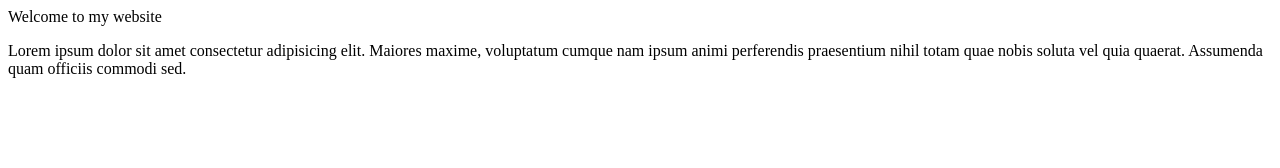
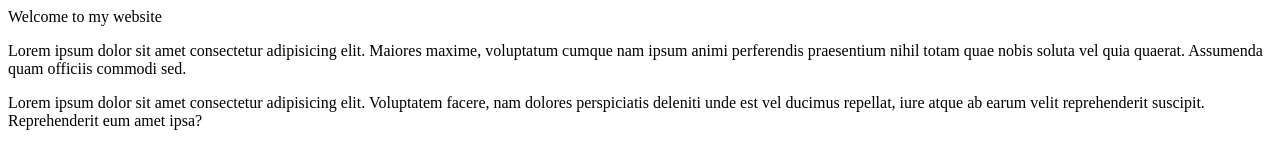
Before and after one commit to EmefaLinda/honode1, a plain HTML site: page index.html in a window 1280 px wide. Drawn offline with Linux system fonts and the light colour scheme.

Commit message:
paragraph added

```diff
--- a/index.html
+++ b/index.html
@@ -15,3 +15,4 @@
 <p>Lorem ipsum dolor sit amet consectetur adipisicing elit. Maiores maxime, voluptatum cumque nam ipsum animi perferendis praesentium nihil totam quae nobis soluta vel quia quaerat. Assumenda quam officiis commodi sed.</p>
 </body>
 </html>
+<p>Lorem ipsum dolor sit amet consectetur adipisicing elit. Voluptatem facere, nam dolores perspiciatis deleniti unde est vel ducimus repellat, iure atque ab earum velit reprehenderit suscipit. Reprehenderit eum amet ipsa?</p>
```
